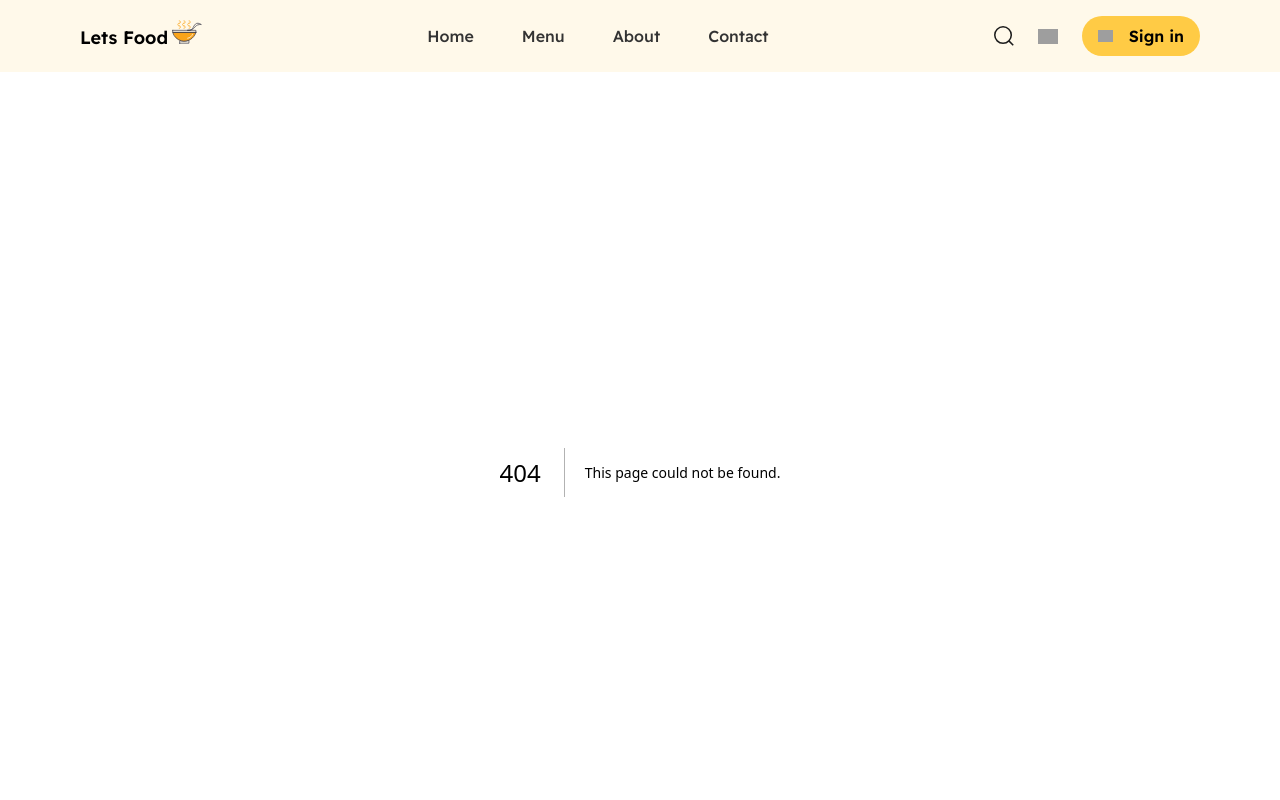
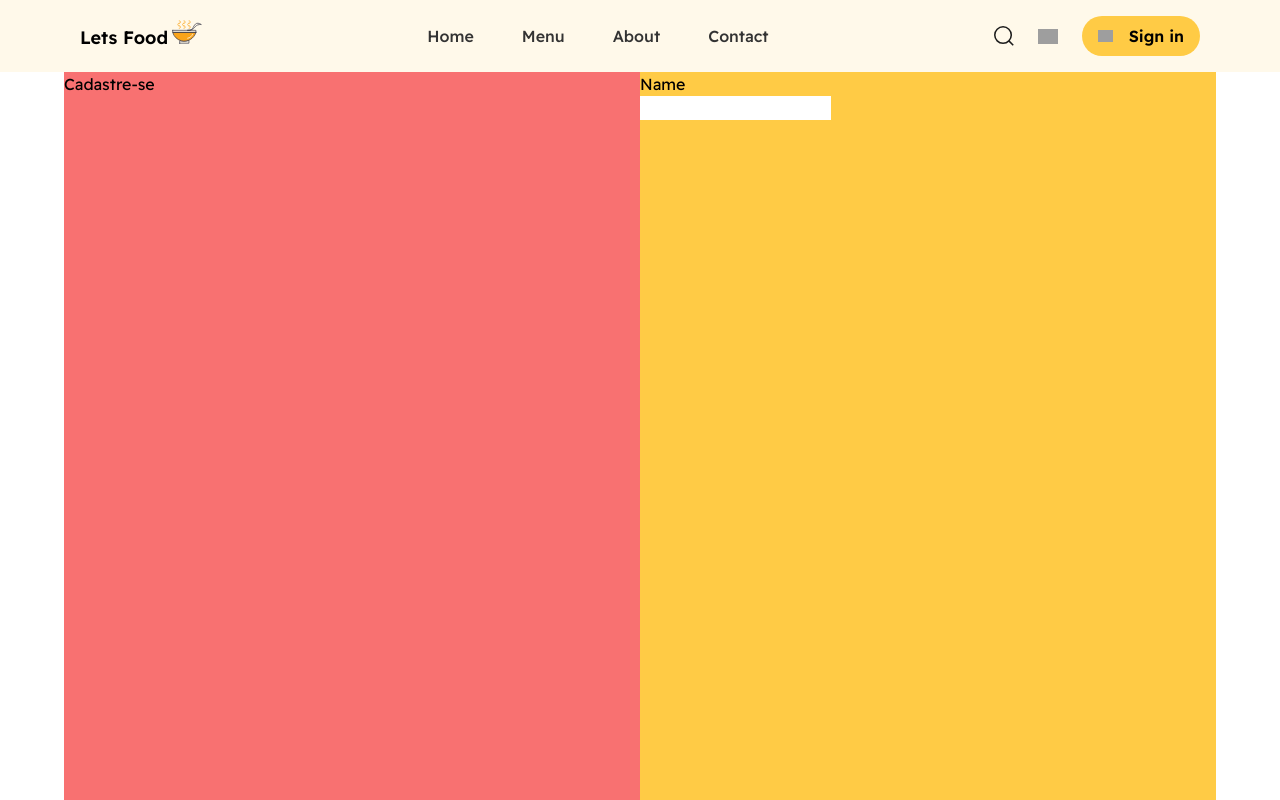
Before and after one commit to ricard027/food, a Next.js app: page /register in a window 1280 px wide. Before the commit this address had no page. Shown: the top 800 px of the page. Built offline with nearby package versions, Linux system fonts and the light colour scheme; grey boxes are pictures that could not be loaded.

Commit message:
feat: initial register page created

```diff
--- /dev/null
+++ b/src/app/register/page.tsx
@@ -0,0 +1,18 @@
+const RegisterPage = async () => {
+  return (
+    <section>
+      <div className='container max-w-6xl m-auto  min-h-screen grid grid-cols-2 '>
+        <div className='bg-red-400'>
+          <h1>Cadastre-se</h1>
+        </div>
+        <div className='bg-primary'>
+          <label htmlFor=''>
+            <legend>Name</legend>
+            <input type='text' />
+          </label>
+        </div>
+      </div>
+    </section>
+  )
+}
+export default RegisterPage
--- a/src/components/header/index.tsx
+++ b/src/components/header/index.tsx
@@ -46,6 +46,7 @@ const HeaderComponent = () => {
                 />
               </span>
             </div>
+            <Link href={'/register'}>
               <Button
                 icon={
                   <Image
@@ -58,6 +59,7 @@ const HeaderComponent = () => {
               >
                 Sign in
               </Button>
+            </Link>
           </div>
         </div>
       </header>
```
Lines whose indentation alone changed are shown as unchanged.
